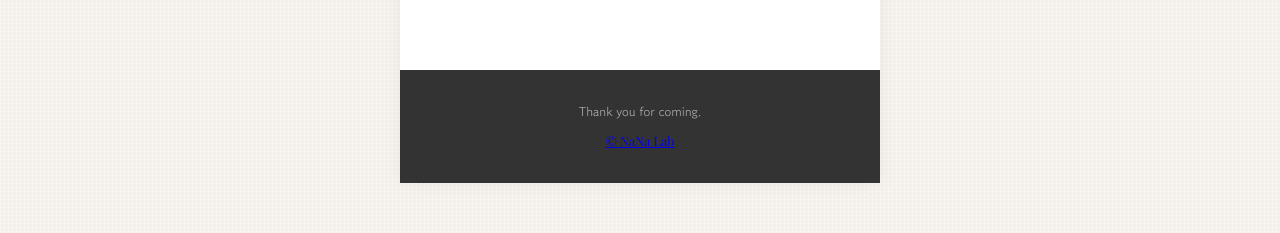
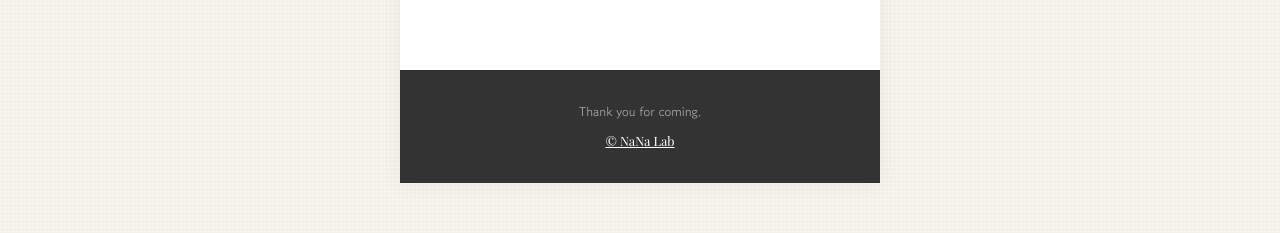
Before and after one commit to NaNaCompany/wedding, a plain HTML site: page index.html in a window 1280 px wide. Shown: the part 2989-3222 px from the top of the page. Drawn offline with nearby package versions, Linux system fonts and the light colour scheme; a web font is replaced by a local one.

Commit message:
Update style.css

```diff
--- a/style.css
+++ b/style.css
@@ -14,6 +14,10 @@
     margin: 0;
     padding: 0;
     box-sizing: border-box;
+}
+
+.footer a {
+    color:white;
 }
 
 body {
@@ -362,7 +366,7 @@ section {
     background: #333;
     color: rgba(255,255,255,0.6);
     font-size: 0.8rem;
-    margin-bottom: 200px;
+    margin-bottom: 400px;
 }
 
 .footer .copyright {
```
